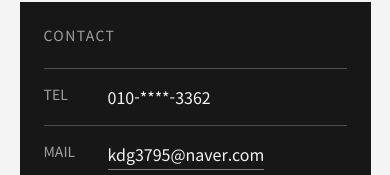
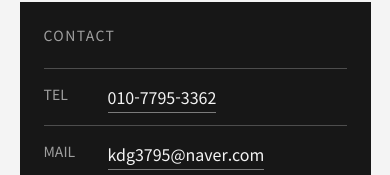
Before and after one commit to kdg3795/career-archive, a Next.js app: page / in a window 390 px wide. Shown: the part 873-1048 px from the top of the page. Built offline with nearby package versions, Linux system fonts and the light colour scheme.

Commit message:
Show direct phone contact

```diff
--- a/app/page.tsx
+++ b/app/page.tsx
@@ -33,7 +33,7 @@ export default function Home() {
         <aside className="profile-contact" aria-label="연락처">
           <p>CONTACT</p>
           <dl>
-            <div><dt>Tel</dt><dd>010-****-3362</dd></div>
+            <div><dt>Tel</dt><dd><a href="tel:01077953362">010-7795-3362</a></dd></div>
             <div><dt>Mail</dt><dd><a href="mailto:kdg3795@naver.com">kdg3795@naver.com</a></dd></div>
           </dl>
           <a className="profile-contact-cta" href="mailto:kdg3795@naver.com">이메일 보내기 <span aria-hidden="true">↗</span></a>
```
